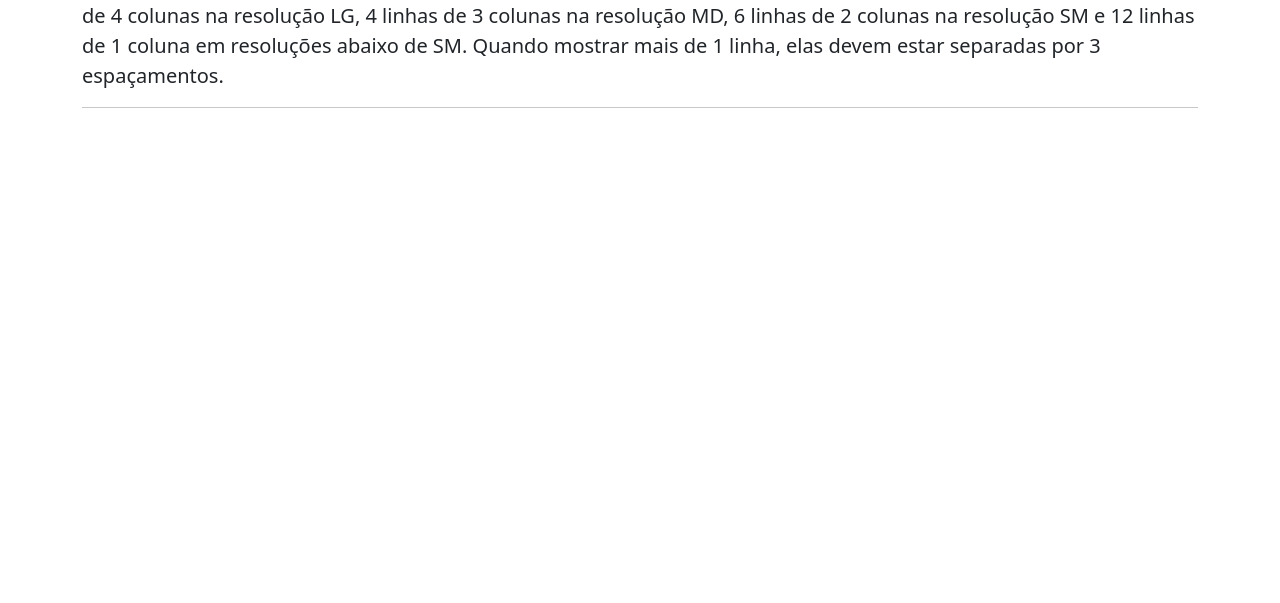
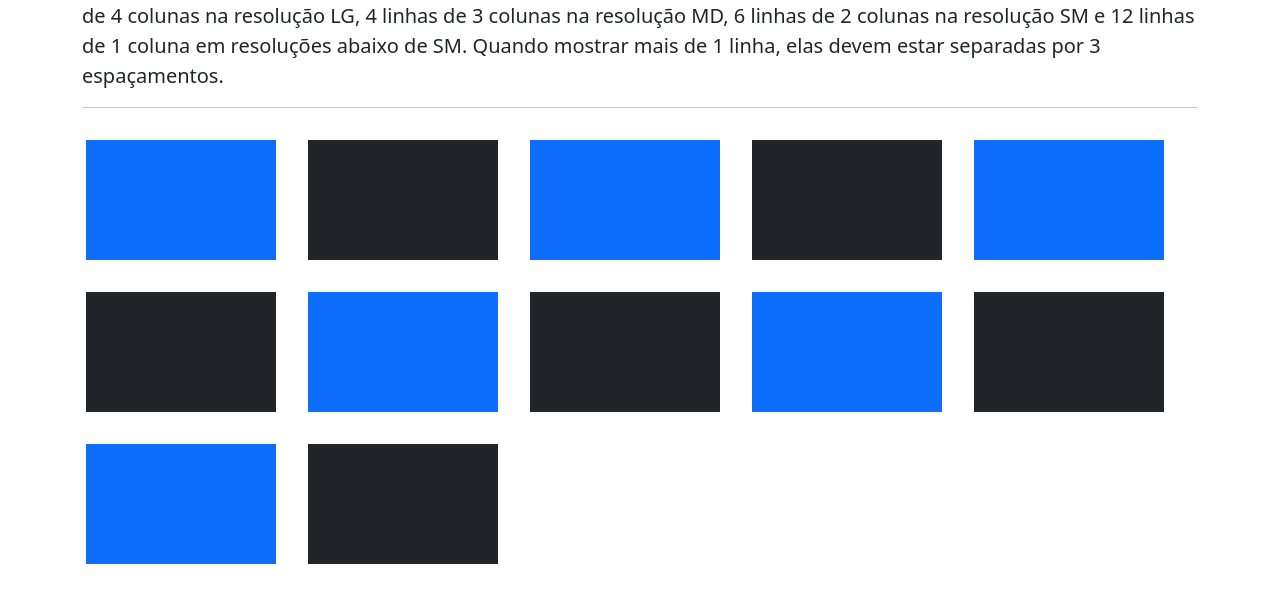
Before and after one commit to Guilherme-Vianna/reprograme-se, a plain HTML site: page bootstrap1/questao03.html in a window 1280 px wide. Shown: the part 163-766 px from the top of the page. Drawn offline with nearby package versions, Linux system fonts and the light colour scheme.

Commit message:
feat: Questao 3 respondida

```diff
--- a/bootstrap1/questao03.html
+++ b/bootstrap1/questao03.html
@@ -1,13 +1,15 @@
 <!DOCTYPE html>
 <html lang="pt-br">
-
   <head>
-    <meta charset="UTF-8">
-    <meta http-equiv="X-UA-Compatible" content="IE=edge">
-    <meta name="viewport" content="width=device-width, initial-scale=1.0">
-    <link href="https://cdn.jsdelivr.net/npm/bootstrap@5.2.2/dist/css/bootstrap.min.css" rel="stylesheet">
+    <meta charset="UTF-8" />
+    <meta http-equiv="X-UA-Compatible" content="IE=edge" />
+    <meta name="viewport" content="width=device-width, initial-scale=1.0" />
+    <link
+      href="https://cdn.jsdelivr.net/npm/bootstrap@5.2.2/dist/css/bootstrap.min.css"
+      rel="stylesheet"
+    />
     <script src="https://cdn.jsdelivr.net/npm/bootstrap@5.2.2/dist/js/bootstrap.bundle.min.js"></script>
-    <link rel="stylesheet" href="estilos.css">
+    <link rel="stylesheet" href="estilos.css" />
     <title>Questão 03</title>
   </head>
 
@@ -15,11 +17,53 @@
     <div class="container">
       <p><a href="index.html">Voltar ao Índice</a></p>
       <h1 class="display-2">Questão 03</h1>
-        <p class="lead">Usando classes do Bootstrap 5, faça um leiaute que mostre 2 linhas de 6 colunas na resolução XL ou superior, 3 linhas de 4 colunas na resolução LG, 4 linhas de 3 colunas na resolução MD, 6 linhas de 2 colunas na resolução SM e 12 linhas de 1 coluna em resoluções abaixo de SM. Quando mostrar mais de 1 linha, elas devem estar separadas por 3 espaçamentos.</p>
-        <hr>
-        <!-- Valor: 2 pontos -->
-        <!-- FAZER AQUI -->
+      <p class="lead">
+        Usando classes do Bootstrap 5, faça um leiaute que mostre 2 linhas de 6
+        colunas na resolução XL ou superior, 3 linhas de 4 colunas na resolução
+        LG, 4 linhas de 3 colunas na resolução MD, 6 linhas de 2 colunas na
+        resolução SM e 12 linhas de 1 coluna em resoluções abaixo de SM. Quando
+        mostrar mais de 1 linha, elas devem estar separadas por 3 espaçamentos.
+      </p>
+      <hr />
+      <div class="row">
+        <div
+          class="col-xl-2 col-lg-3 col-md-4 col-sm-6 col-12 m-3 bg-primary"
+        ></div>
+        <div
+          class="col-xl-2 col-lg-3 col-md-4 col-sm-6 col-12 m-3 bg-dark"
+        ></div>
+        <div
+          class="col-xl-2 col-lg-3 col-md-4 col-sm-6 col-12 m-3 bg-primary"
+        ></div>
+        <div
+          class="col-xl-2 col-lg-3 col-md-4 col-sm-6 col-12 m-3 bg-dark"
+        ></div>
+        <div
+          class="col-xl-2 col-lg-3 col-md-4 col-sm-6 col-12 m-3 bg-primary"
+        ></div>
+        <div
+          class="col-xl-2 col-lg-3 col-md-4 col-sm-6 col-12 m-3 bg-dark"
+        ></div>
+
+        <div
+          class="col-xl-2 col-lg-3 col-md-4 col-sm-6 col-12 m-3 bg-primary"
+        ></div>
+        <div
+          class="col-xl-2 col-lg-3 col-md-4 col-sm-6 col-12 m-3 bg-dark"
+        ></div>
+        <div
+          class="col-xl-2 col-lg-3 col-md-4 col-sm-6 col-12 m-3 bg-primary"
+        ></div>
+        <div
+          class="col-xl-2 col-lg-3 col-md-4 col-sm-6 col-12 m-3 bg-dark"
+        ></div>
+        <div
+          class="col-xl-2 col-lg-3 col-md-4 col-sm-6 col-12 m-3 bg-primary"
+        ></div>
+        <div
+          class="col-xl-2 col-lg-3 col-md-4 col-sm-6 col-12 m-3 bg-dark"
+        ></div>
+      </div>
     </div>
   </body>
-
 </html>
```
Lines whose indentation alone changed are shown as unchanged.
